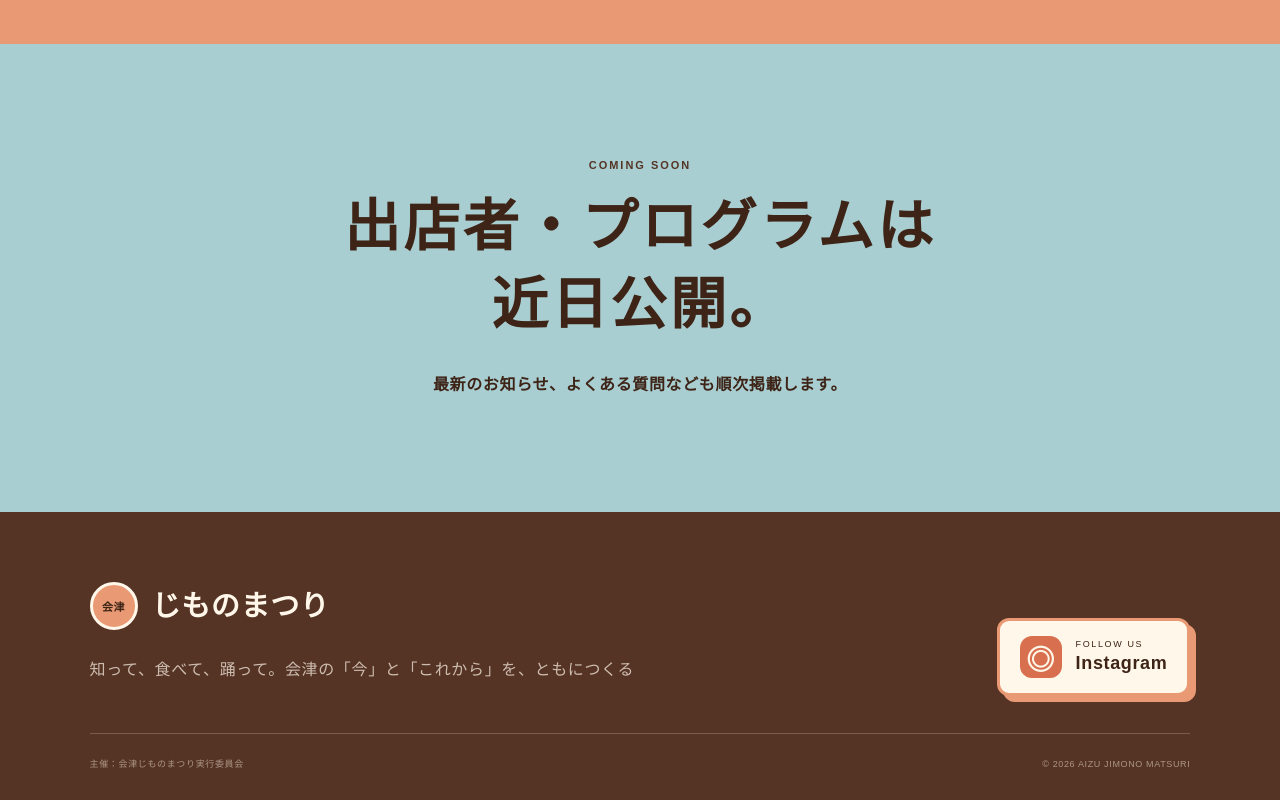
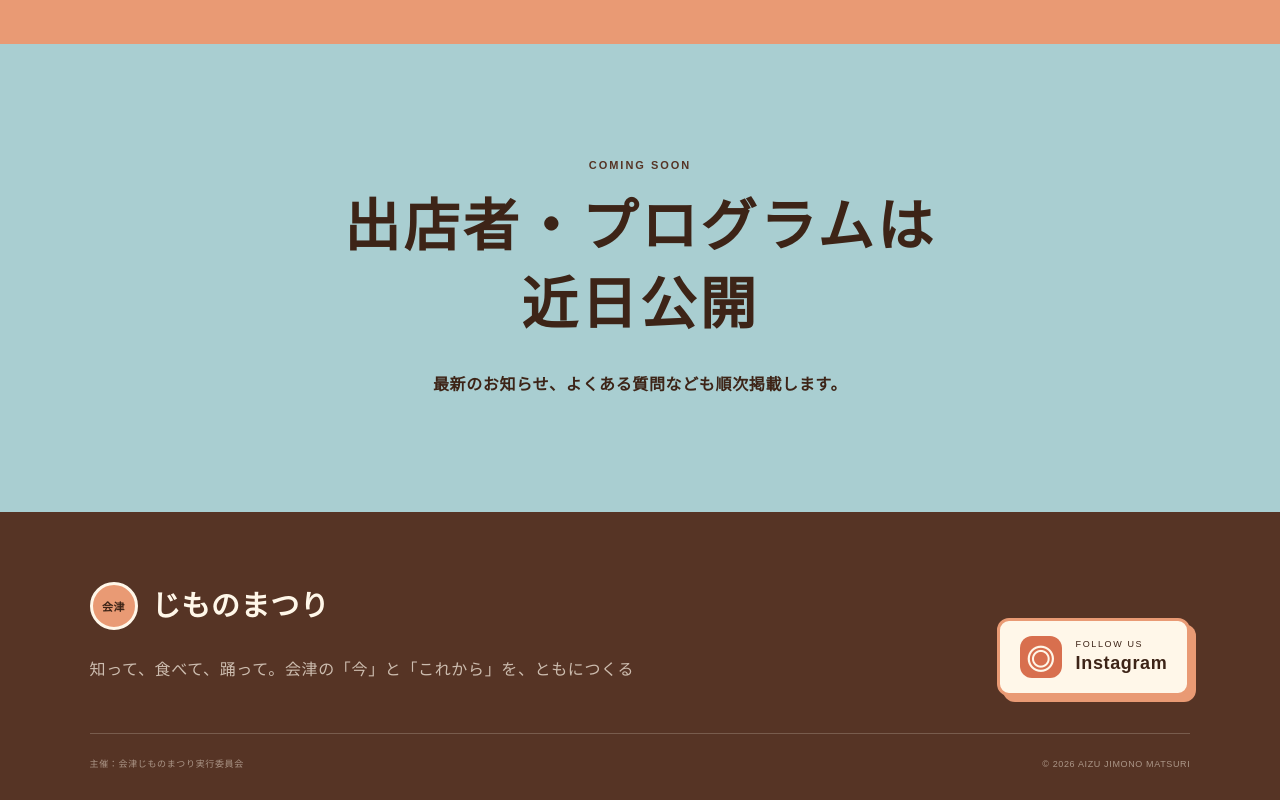
Before and after one commit to otogi0314/aizu-jimono-matsuri-2026, a Next.js app: page / in a window 1280 px wide. Shown: the part 5707-6507 px from the top of the page. Built offline with nearby package versions, Linux system fonts and the light colour scheme.

Commit message:
Remove coming soon punctuation

```diff
--- a/app/page.tsx
+++ b/app/page.tsx
@@ -208,7 +208,7 @@ export default function Home() {
       </section>
 
       <section className="coming section" id="news">
-        <p className="eyebrow">COMING SOON</p><h2>出店者・プログラムは<br />近日公開。</h2><p>最新のお知らせ、よくある質問なども順次掲載します。</p>
+        <p className="eyebrow">COMING SOON</p><h2>出店者・プログラムは<br />近日公開</h2><p>最新のお知らせ、よくある質問なども順次掲載します。</p>
       </section>
 
       <footer>
```
